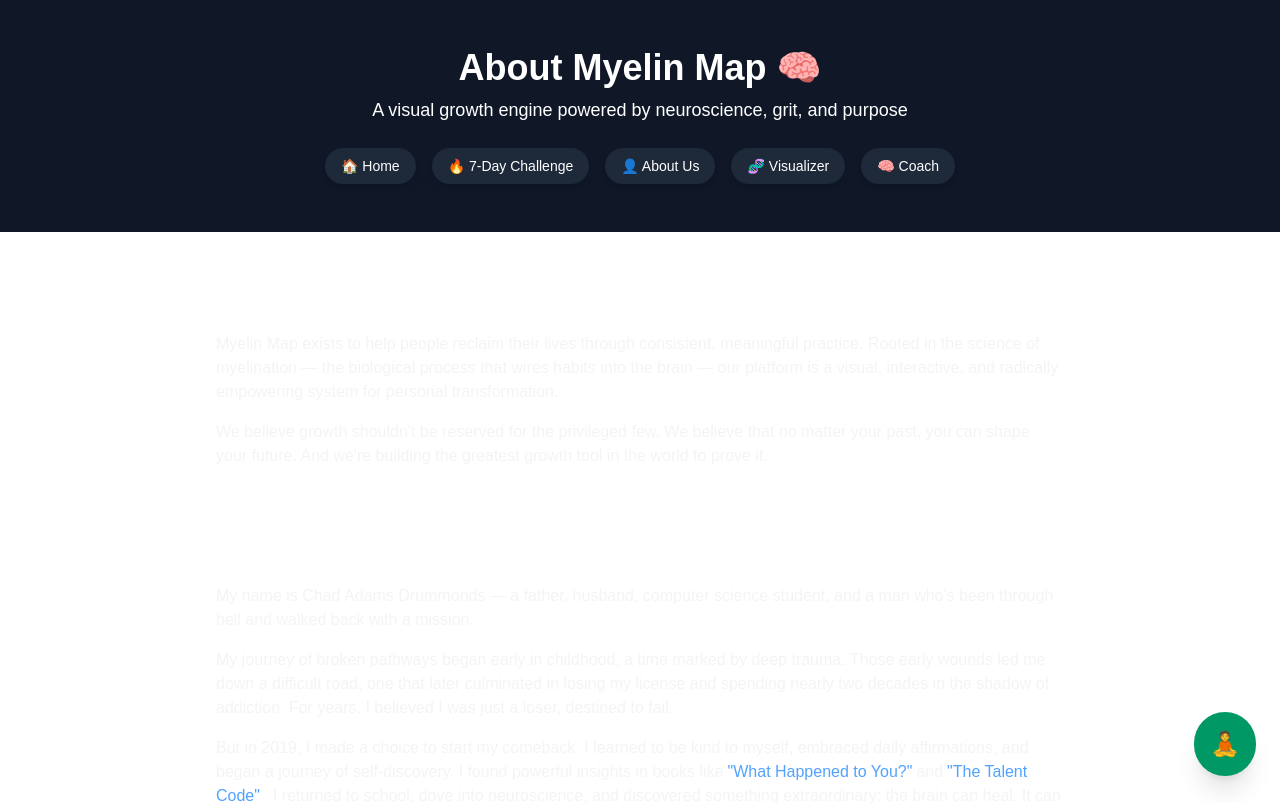
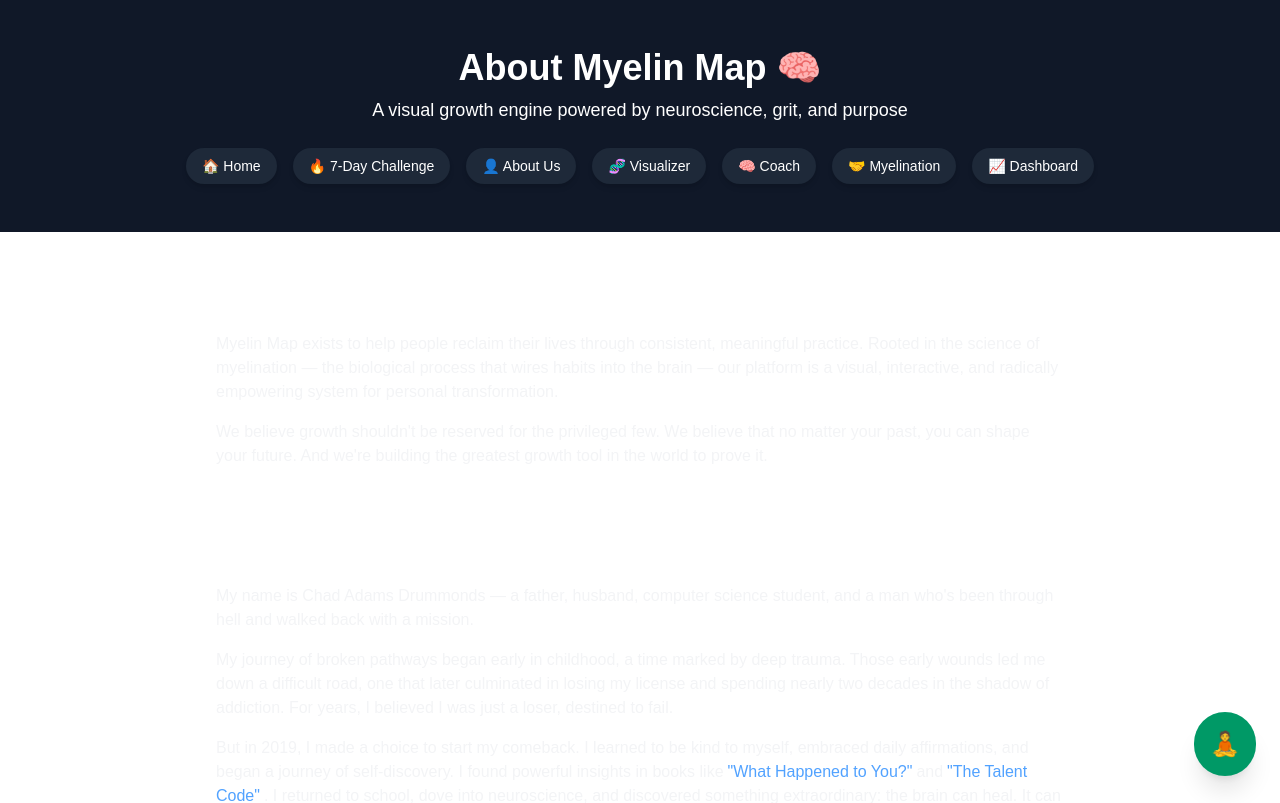
Before and after one commit to bl0ckchained/myelinmap, a Next.js app: page /about in a window 1280 px wide. Shown: the top 803 px of the page. Built offline with nearby package versions, Linux system fonts and the light colour scheme.

Commit message:
updated about.tsx

```diff
--- a/pages/about.tsx
+++ b/pages/about.tsx
@@ -1,23 +1,26 @@
+import React from "react";
+import Head from "next/head";
 import Link from "next/link";
-import React from "react";
 
-// Use a lookup table to provide Tailwind with full, static class names
+// This is a self-contained version of the About page, combining the main
+// page logic with the Header and Footer components to resolve import issues.
+
+// --- Embedded Header Component ---
 const navLinks = [
   { href: "/", label: "🏠 Home", hoverColor: "hover:bg-emerald-500" },
   { href: "/rewire", label: "🔥 7-Day Challenge", hoverColor: "hover:bg-amber-400" },
   { href: "/about", label: "👤 About Us", hoverColor: "hover:bg-lime-400" },
   { href: "/visualizer", label: "🧬 Visualizer", hoverColor: "hover:bg-cyan-500" },
   { href: "/coach", label: "🧠 Coach", hoverColor: "hover:bg-pink-400" },
+  { href: "/community", label: "🤝 Myelination", hoverColor: "hover:bg-rose-400" },
+  { href: "/dashboard", label: "📈 Dashboard", hoverColor: "hover:bg-blue-400" },
 ];
 
 const Header = ({ title, subtitle }: { title: string; subtitle?: string }) => {
   return (
     <header className="bg-gray-900 text-white text-center py-12 px-4">
-      {/* Dynamic Title and Subtitle */}
       <h1 className="text-4xl font-bold">{title}</h1>
       {subtitle && <p className="text-lg mt-2 max-w-xl mx-auto">{subtitle}</p>}
-
-      {/* Navigation */}
       <nav className="mt-6 flex flex-wrap justify-center gap-4 text-sm">
         {navLinks.map(({ href, label, hoverColor }) => (
           <Link key={href} href={href} legacyBehavior>
@@ -38,10 +41,10 @@ const Header = ({ title, subtitle }: { title: string; subtitle?: string }) => {
   );
 };
 
+// --- Embedded Footer Component ---
 const Footer = () => {
   return (
     <footer className="text-center p-8 bg-gray-900 text-white text-sm">
-      {/* Dedication and Mission */}
       <div className="space-y-2 mb-4">
         <p className="text-gray-400 mt-2">
           Special thanks to Matt Stewart &mdash; your belief helped light this path.
@@ -50,8 +53,6 @@ const Footer = () => {
           <span role="img" aria-label="brain emoji">🧠</span> Designed to wire greatness into your day <span role="img" aria-label="brain emoji">🧠</span>
         </p>
       </div>
-
-      {/* Copyright and Legal */}
       <div className="space-y-2 mb-4">
         <p>
           &copy; 2025 MyelinMap.com Made with <span role="img" aria-label="blue heart emoji">💙</span> in Michigan &middot; Powered by Quantum Step
@@ -65,8 +66,6 @@ const Footer = () => {
           </Link>
         </p>
       </div>
-
-      {/* Social Media Link */}
       <div className="flex justify-center items-center gap-2">
         <span className="text-gray-400">Join our journey</span>
         <a
@@ -92,18 +91,18 @@ const Footer = () => {
   );
 };
 
-
+// --- Main About Page Component ---
 export default function AboutPage() {
   return (
     <>
-      <head>
+      <Head>
         <title>About Us | Myelin Map</title>
         <meta
           name="description"
           content="Learn the story behind Myelin Map, our mission, and how we&apos;re helping people rewire their brains through habit-driven growth."
         />
         <meta name="viewport" content="width=device-width, initial-scale=1.0" />
-      </head>
+      </Head>
 
       <Header
         title="About Myelin Map 🧠"
@@ -126,10 +125,6 @@ export default function AboutPage() {
           </p>
         </section>
 
-        {/*
-          This section has been rewritten to be more emotionally resonant and to include
-          the details of your full journey, from childhood trauma to recovery.
-        */}
         <section className="space-y-4">
           <h2 className="text-3xl font-bold text-white">The Story Behind the Map</h2>
           <p>
```
